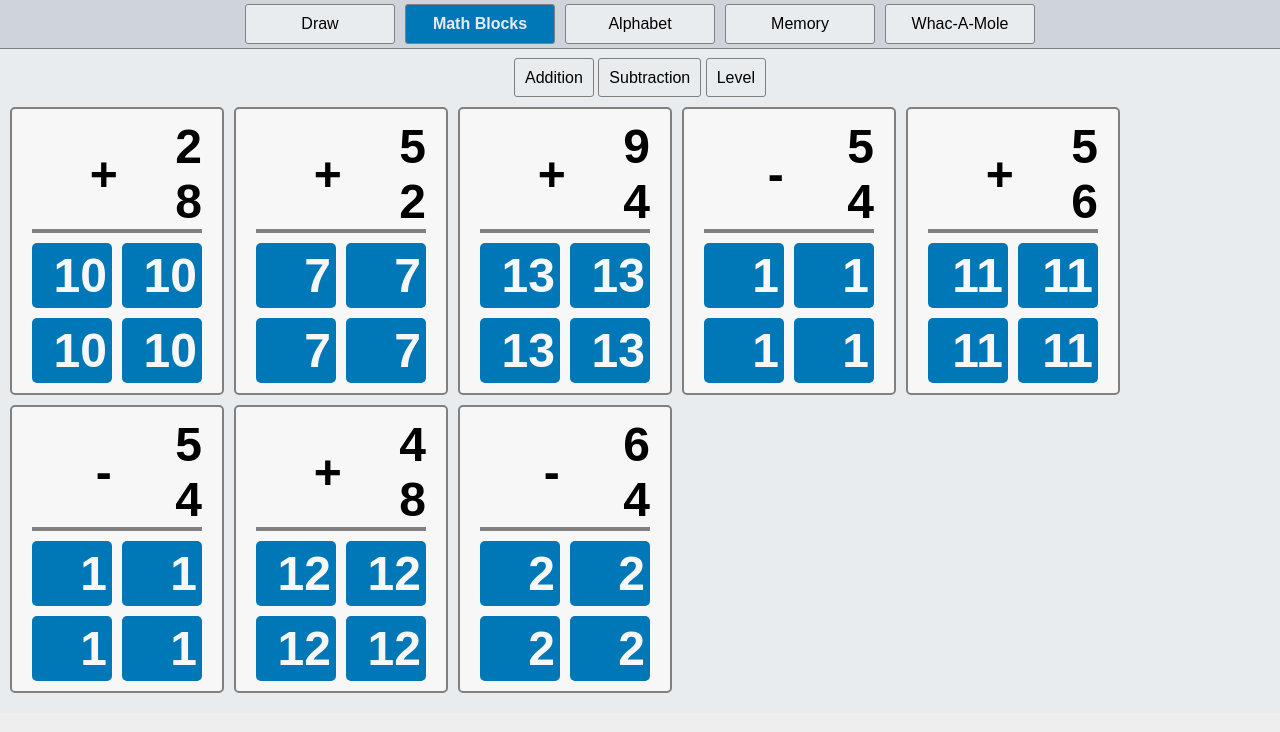
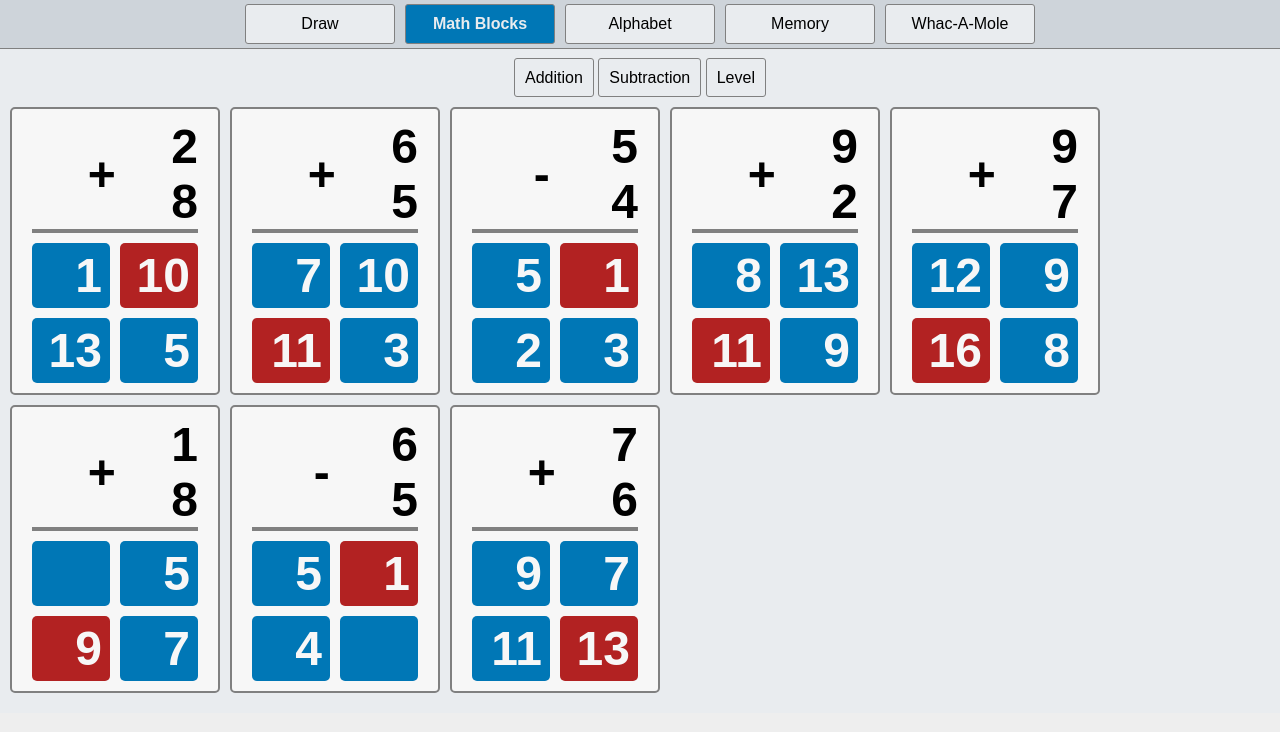
Before and after one commit to syntax01/dadapp, a plain HTML site: page math_blocks/index.html in a window 1280 px wide. Drawn offline with Linux system fonts and the light colour scheme.

Commit message:
bad answer generator

```diff
--- a/math_blocks/script.js
+++ b/math_blocks/script.js
@@ -48,11 +48,26 @@ function createProblem() {
     createChildElement('div', operator, 'operator', elOperation);
     createChildElement('div', operand2, 'operand-2', elOperation);
 
+    const result_list = [];
+    const result_id = Math.floor(Math.random() * results); // This is the random position of the correct answer
+    result_list.push(result);
     for(let i = 0; i < results; i++) {
-        createChildElement('div', result, 'result', elResults);
+        if(i === result_id) {
+            createChildElement('div', result, 'result', elResults).setAttribute('data-answer', true);
+        } else {
+            let result_found = false;
+            let result_invalid;
+            while(!result_found) {
+                // Generate a bad result between 0 and (the correct result plus 6)
+                result_invalid = Math.floor(Math.random() * (result + 6));
+                if(!result_list.includes(result_invalid)) {
+                    result_found = true;
+                }
+            }
+            result_list.push(result_invalid);
+            createChildElement('div', result_invalid, 'result', elResults)
+        }
     }
-
-
 
 }
 
--- a/math_blocks/style.css
+++ b/math_blocks/style.css
@@ -62,6 +62,11 @@
     color: var(--color-white);
     border-radius: 5px;
     padding: 5px;
-    min-width: 70px;
+    padding-right: 8px;
+    min-width: 65px;
     text-align: end;
 }
+
+.result[data-answer=true] {
+    background-color: firebrick;
+}
```
